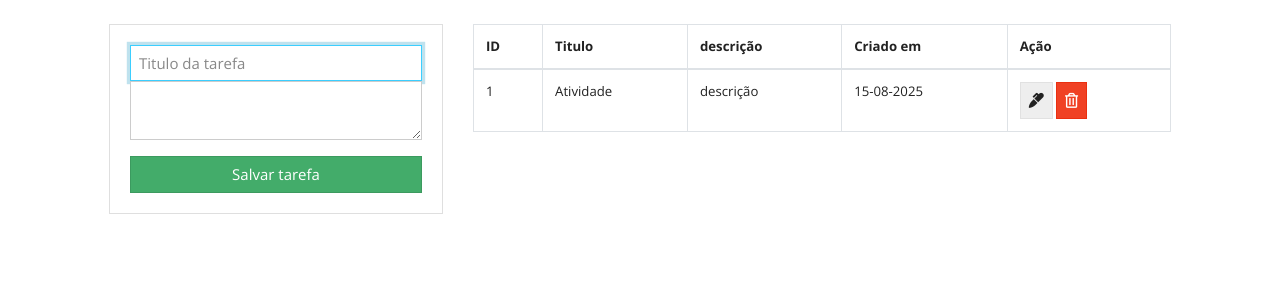
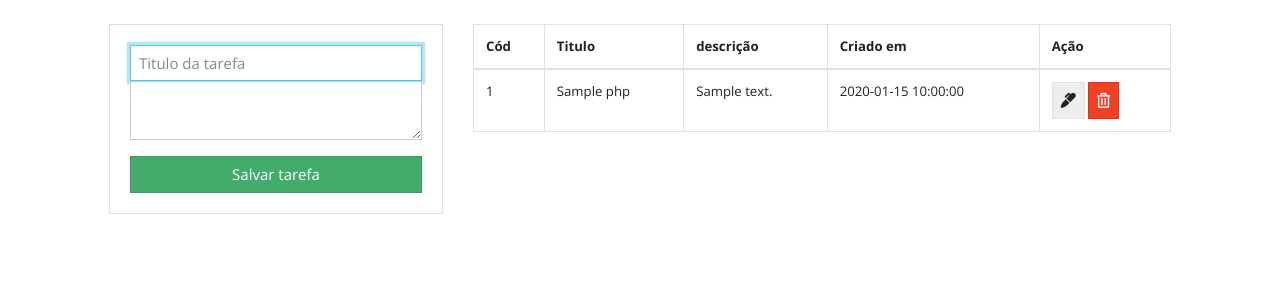
Before and after one commit to jao1023/task-manager, a PHP site: page / in a window 1280 px wide. Shown: the part 55-355 px from the top of the page. Run offline with PHP 8.4, Linux system fonts and the light colour scheme; tables that the repository leaves empty or names only in its code hold one stand-in row (values such as "Sample post"); some libraries are stand-ins or nearby versions.

Commit message:
Ler o banco de dados

```diff
--- a/index.php
+++ b/index.php
@@ -46,7 +46,7 @@
                     <table class="table table-bordered">
                         <thead>
                             <tr>
-                                <th>ID</th>
+                                <th>Cód</th>
                                 <th>Titulo</th>
                                 <th>descrição</th>
                                 <th>Criado em </th>
@@ -54,11 +54,22 @@
                             </tr>
                         </thead>
                         <tbody>
+                            <?php
+                            require_once 'conn.php';
+
+                            $query = "SELECT id, title,description, created_at FROM crud_php";
+                            $result = $conn ->query($query);
+
+                            if($result -> num_rows > 0){
+                                while($row = $result ->fetch_assoc()){
+
+
+                            ?>
                             <tr>
-                                <td>1</td>
-                                <td>Atividade</td>
-                                <td>descrição</td>
-                                <td>15-08-2025</td>
+                                <td><?php echo $row['id'];?></td>
+                                <td><?php echo $row['title'];?></td>
+                                <td><?php echo $row['description'];?></td>
+                                <td><?php echo $row['created_at'];?></td>
                                 <td><a href="#" class="btn btn-secondary">
                                         <i class="fas fa-marker"></i>
                                     </a>
@@ -66,6 +77,13 @@
                                         <i class="far fa-trash-alt"></i>
                                     </a>
                             </tr>
+                            <?php
+                               }
+                            } else{
+                                echo"<tr><td colspan ='5'> Nenhuma tarefa encontrada!</td></tr>";
+                            }
+                                $conn->close();
+                         ?>
                         </tbody>
                     </table>
                 </div>
```
